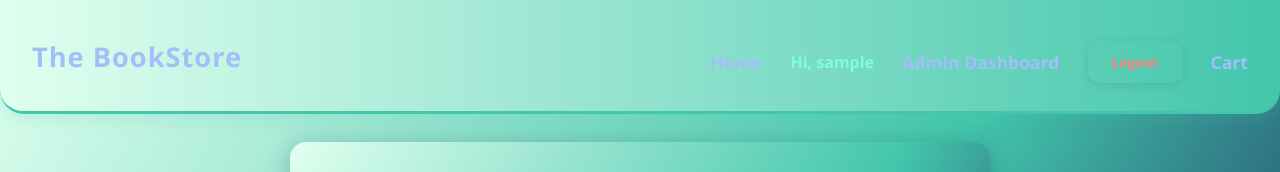
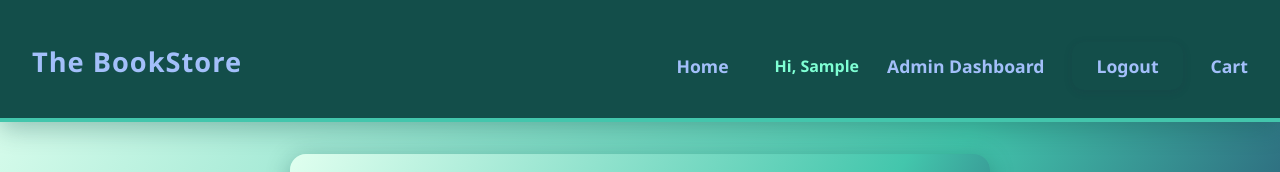
Before and after one commit to anshitaBajpai/The-Bookstore, a React (Vite) app in the folder frontend/: page /admin in a window 1280 px wide. Shown: the top 172 px of the page. Built offline with nearby package versions, Linux system fonts and the light colour scheme; no server answers; sample sign-in values are in the browser's storage.

Commit message:
fixed bug

```diff
--- a/frontend/src/components/Header.jsx
+++ b/frontend/src/components/Header.jsx
@@ -4,13 +4,17 @@ import Navbar from "./Navbar";
 const Header = () => (
   <header
     style={{
-      background: "linear-gradient(90deg, #e0ffef 0%, #43c6ac 100%)",
-      color: "#134e4a",
-      padding: "20px 0 8px 0",
-      boxShadow: "0 4px 18px #43c6ac33",
-      marginBottom: "28px",
-      borderRadius: "0 0 24px 24px",
-      borderBottom: "3px solid #43c6ac"
+  background: "#134e4a",
+      color: "#fff",
+      padding: "24px 0 10px 0",
+      boxShadow: "0 6px 24px #134e4a55",
+      marginBottom: "32px",
+  borderRadius: "0",
+      borderBottom: "4px solid #43c6ac",
+      backdropFilter: "blur(2px)",
+      WebkitBackdropFilter: "blur(2px)",
+      position: "relative",
+      zIndex: 2
     }}
   >
     <Navbar />
--- a/frontend/src/components/Navbar.jsx
+++ b/frontend/src/components/Navbar.jsx
@@ -38,13 +38,15 @@ function Navbar() {
           </Link>
         ) : (
           <>
-            <span style={{ color: "#7fffd4", fontWeight: 600 }}>Hi, {username}</span>
+            <span style={{ color: "#7fffd4", fontWeight: 600, marginLeft: "18px" }}>
+              Hi, {username && username.charAt(0).toUpperCase() + username.slice(1)}
+            </span>
             {role === "admin" && (
               <Link to="/admin" style={{ color: "#a3bffa", textDecoration: "none", fontWeight: 600, fontSize: "1.1rem" }}>
                 Admin Dashboard
               </Link>
             )}
-            <button onClick={handleLogout} style={{ background: "transparent", color: "#ff7f7f", border: "none", cursor: "pointer" }}>
+            <button onClick={handleLogout} style={{ background: "transparent", color: "#a3bffa", border: "none", cursor: "pointer", fontWeight: 600, fontSize: "1.1rem" }}>
               Logout
             </button>
           </>
--- a/frontend/src/pages/Signup.jsx
+++ b/frontend/src/pages/Signup.jsx
@@ -1,4 +1,5 @@
 import { useState } from "react";
+import { useNavigate } from "react-router-dom";
 import axios from "axios";
 import Header from "../components/Header";
 
@@ -7,13 +8,24 @@ function Signup() {
   const [email, setEmail] = useState("");
   const [password, setPassword] = useState("");
   const [error, setError] = useState("");
+  const navigate = useNavigate();
 
   const handleSubmit = async (e) => {
     e.preventDefault();
     try {
-      await axios.post("http://localhost:5000/auth/signup", { username, email, password });
+      const res = await axios.post("http://localhost:5000/auth/signup", { username, email, password });
       setError("");
-      alert("User registered successfully!");
+      // Save user info to localStorage if backend returns token, role, username
+      if (res.data.token && res.data.role && res.data.username) {
+        localStorage.setItem("token", res.data.token);
+        localStorage.setItem("role", res.data.role);
+        localStorage.setItem("username", res.data.username);
+        alert("Signup successful! Redirecting to home page...");
+        navigate("/");
+      } else {
+        alert("User registered successfully! Please login.");
+        navigate("/login");
+      }
     } catch (err) {
       setError(err.response?.data?.error || "Signup failed. Please try again.");
     }
```
Also changed, not shown: 1 other file (tests, documents, lock files or other folders).
